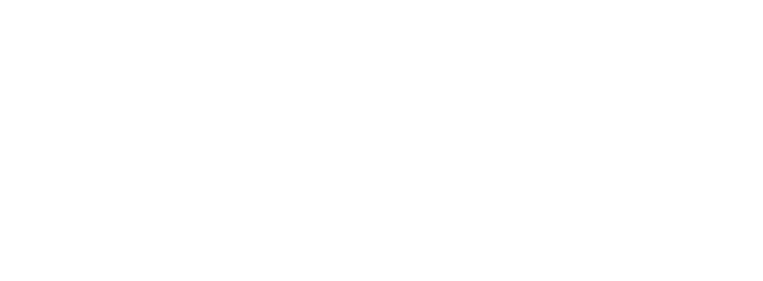
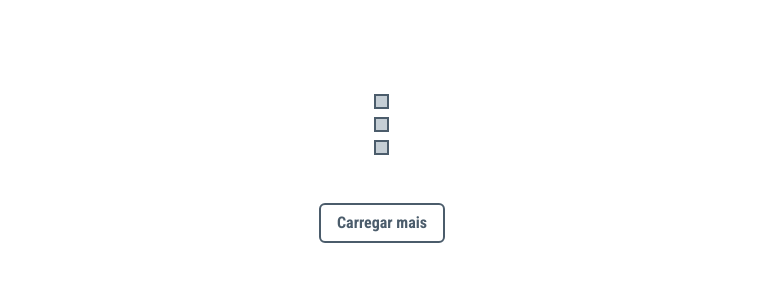
Before and after one commit to AdrianKnapp/space-flight-news, a Next.js app: page / in a window 1280 px wide. Shown: the part 1461-1742 px from the top of the page, without its empty margins (258-1021 px from the left). Before the commit the page ends 1507 px from the top, so only its background shows below. Built offline with nearby package versions, Linux system fonts and the light colour scheme.

Commit message:
Items list done

```diff
--- /dev/null
+++ b/src/components/LoadMoreButton/Dots.tsx
@@ -0,0 +1,13 @@
+import { Box } from '@chakra-ui/react';
+
+export function Dots() {
+  return (
+    <Box
+      width={15}
+      height={15}
+      bg="gray.200"
+      border="2px"
+      borderColor="gray.700"
+    />
+  );
+}
--- /dev/null
+++ b/src/components/LoadMoreButton/index.tsx
@@ -0,0 +1,32 @@
+import { Button, Flex, Stack } from '@chakra-ui/react';
+import { Dots } from './Dots';
+
+export function LoadMoreButton() {
+  return (
+    <Flex direction="column" mx="auto" w="min-content">
+      <Stack spacing={2} direction="column" mx="auto" my={12}>
+        <Dots />
+        <Dots />
+        <Dots />
+      </Stack>
+      <Button
+        colorScheme="teal"
+        variant="outline"
+        w="min-content"
+        mb={12}
+        border="2px"
+        borderColor="gray.700"
+        color="gray.700"
+        _hover={{
+          bg: 'gray.700',
+          color: 'white',
+        }}
+        _focus={{
+          boxShadow: 'none',
+        }}
+      >
+        Carregar mais
+      </Button>
+    </Flex>
+  );
+}
--- a/src/components/NewsItem/ItemInfo.tsx
+++ b/src/components/NewsItem/ItemInfo.tsx
@@ -36,6 +36,9 @@
         _hover={{
           filter: 'brightness(.8)',
         }}
+        _focus={{
+          boxShadow: 'none',
+        }}
       >
         Ver Mais
       </Button>
--- a/src/pages/index.tsx
+++ b/src/pages/index.tsx
@@ -1,4 +1,5 @@
 import { Header } from '../components/Header';
+import { LoadMoreButton } from '../components/LoadMoreButton';
 import { NewsItem } from '../components/NewsItem';
 
 export default function Home() {
@@ -9,6 +10,7 @@
       <NewsItem />
       <NewsItem />
       <NewsItem />
+      <LoadMoreButton />
     </>
   );
 }
```
